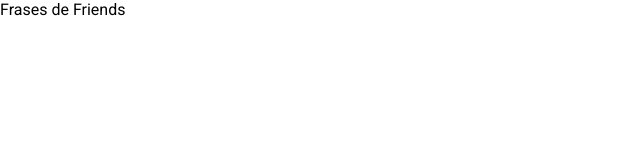
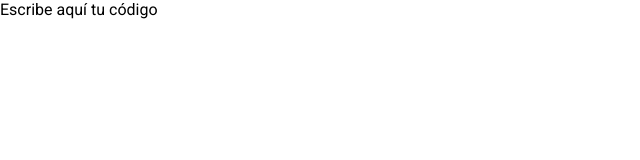
Before and after one commit to Adalab/modulo-3-evaluacion-intermedia-iewaw, a React (Vite) app: page / in a window 1280 px wide. Shown: the top 160 px of the page, without its empty margins (0-640 px from the left). Built offline with nearby package versions, Linux system fonts and the light colour scheme.

Commit message:
fixing commands

```diff
--- a/package.json
+++ b/package.json
@@ -8,7 +8,7 @@
     "build": "vite build",
     "lint": "eslint . --ext js,jsx --report-unused-disable-directives --max-warnings 0",
     "preview": "vite preview",
-    "deploy": "npm run build && move dist docs && git add docs"
+    "deploy": "npm run build && rename dist docs && git add docs"
   },
   "dependencies": {
     "react": "^18.2.0",
--- a/src/components/App.jsx
+++ b/src/components/App.jsx
@@ -1,7 +1,11 @@
-import "../scss/App.scss";
+import '../scss/App.scss'
 
 function App() {
-  return <div>Frases de Friends</div>;
+  return (
+    <div>
+      Escribe aquí tu código
+    </div>
+  )
 }
 
-export default App;
+export default App
```
Also changed, not shown: 2 other files (tests, documents, lock files or other folders).
